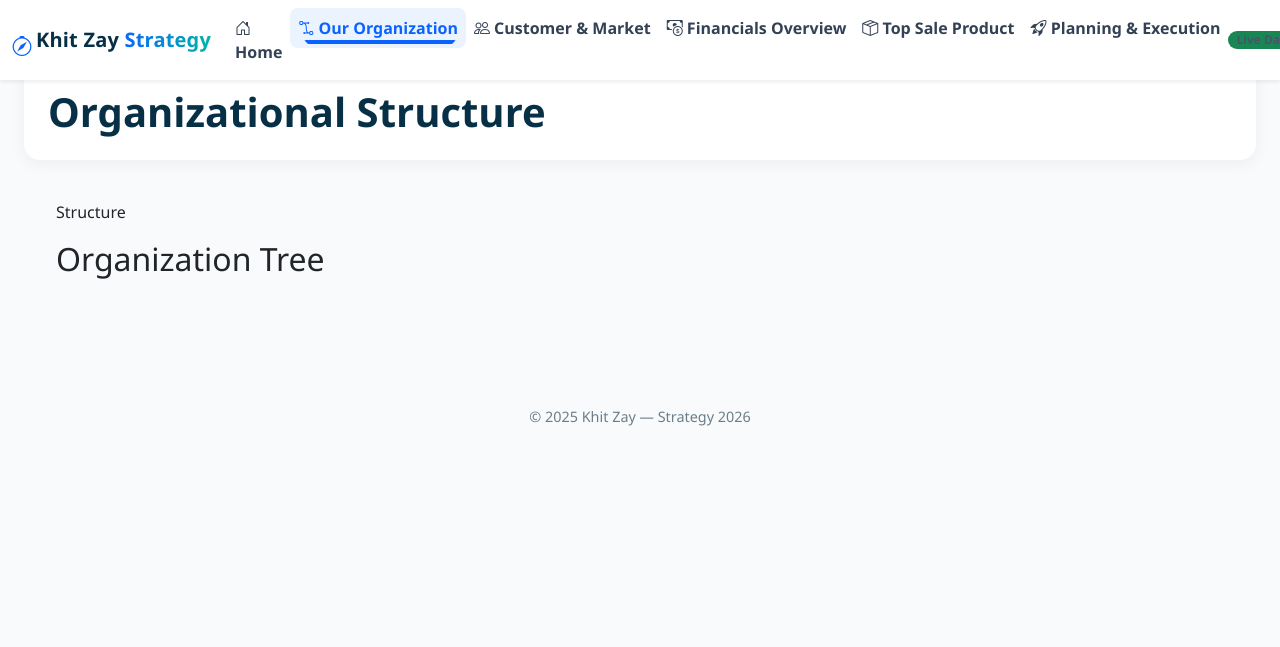
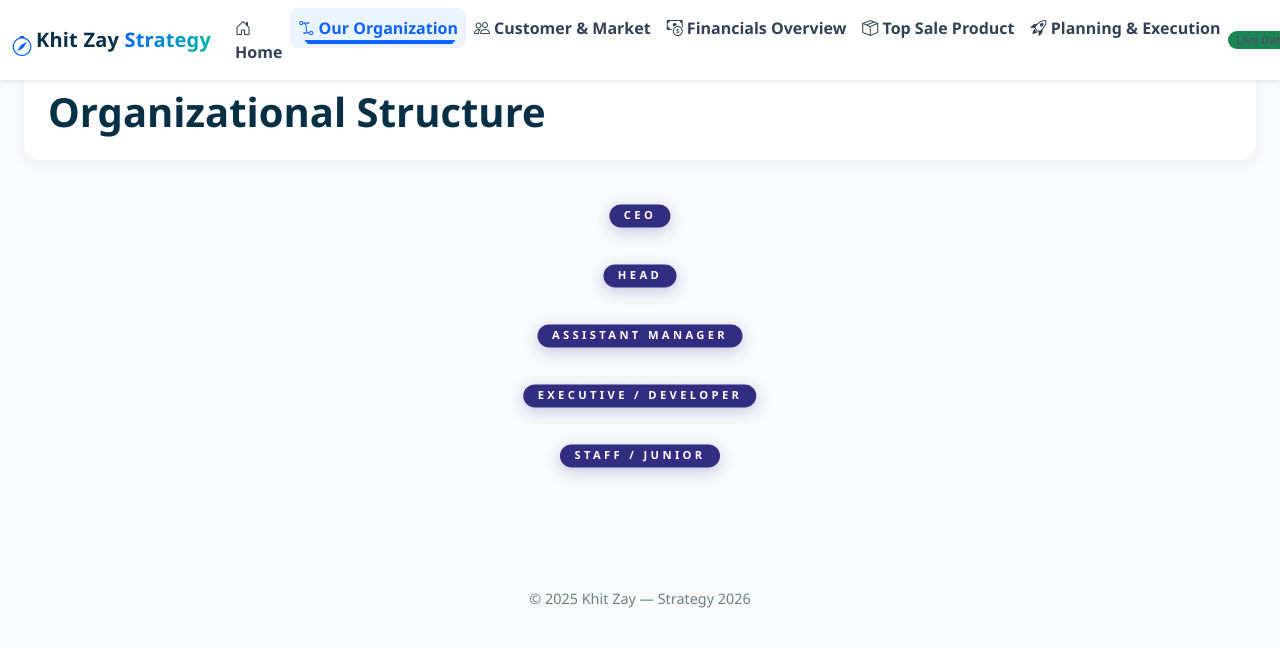
Before and after one commit to tobecontinue-hub/KZ-strategic, a Flask app: page /org_structure in a window 1280 px wide. Shown: the top 647 px of the page. Run offline with Flask 3, Linux system fonts and the light colour scheme; some libraries are stand-ins or nearby versions.

Commit message:
Implement 5-tier org chart with connectors

```diff
--- a/dashboard_app_from_excel/templates/org_structure.html
+++ b/dashboard_app_from_excel/templates/org_structure.html
@@ -1,79 +1,77 @@
 {% extends "base.html" %}
 {% block content %}
 <style>
-  :root {
-    color-scheme: light dark;
+  .org-canvas {
+    position: relative;
+    padding: 2rem 0;
   }
-  .org-wrapper {
-    max-width: 1200px;
-    margin: 0 auto;
-    padding: 1rem 1rem 3rem;
-  }
-  .lane {
-    position: relative;
-    padding-top: 2.5rem;
-    margin-bottom: 2.5rem;
-  }
-  .lane::before {
-    content: "";
+  .org-lines {
     position: absolute;
     top: 0;
-    left: 50%;
-    width: 2px;
+    left: 0;
+    width: 100%;
     height: 100%;
-    transform: translateX(-50%);
-    background: linear-gradient(180deg,#cbd5f5,#e0e7ff);
+    pointer-events: none;
   }
-  .lane-label {
+  .tier-stack {
+    display: flex;
+    flex-direction: column;
+    gap: 2rem;
+  }
+  .tier {
+    position: relative;
+    padding-top: 1.75rem;
+  }
+  .tier-label {
     position: absolute;
     top: 0;
     left: 50%;
     transform: translate(-50%, -50%);
-    padding: 0.25rem 1rem;
+    padding: 0.2rem 0.9rem;
     border-radius: 999px;
-    font-size: 0.75rem;
-    letter-spacing: 0.2em;
+    font-size: 0.7rem;
+    letter-spacing: 0.3em;
     text-transform: uppercase;
+    background: #312e81;
     color: #fff;
-    background: #312e81;
-    box-shadow: 0 6px 20px rgba(49,46,129,.25);
+    font-weight: 600;
+    box-shadow: 0 4px 16px rgba(49,46,129,.25);
   }
-  .lane-grid {
+  .tier-row {
     display: flex;
     flex-wrap: wrap;
     justify-content: center;
     gap: 1rem;
   }
   .member-card {
-    width: 220px;
-    border-radius: 18px;
-    border: 1px solid rgba(148,163,184,.5);
+    width: 230px;
+    border-radius: 16px;
+    border: 1px solid rgba(148,163,184,.4);
     padding: 1rem;
-    box-shadow: 0 12px 30px rgba(15,23,42,.12);
+    box-shadow: 0 14px 30px rgba(15,23,42,.12);
+    background: #fff;
+    text-align: center;
     position: relative;
-    background: #fff;
   }
   .member-card::before {
     content: "";
     position: absolute;
-    top: -28px;
+    top: -32px;
     left: 50%;
     width: 2px;
-    height: 30px;
+    height: 32px;
     background: linear-gradient(180deg,#cbd5f5,#94a3b8);
     transform: translateX(-50%);
   }
-  .lane:first-of-type .member-card::before {
-    display: none;
-  }
+  .tier:first-of-type .member-card::before { display: none; }
   .photo {
-    width: 58px;
-    height: 58px;
+    width: 60px;
+    height: 60px;
     border-radius: 50%;
+    margin: 0 auto 0.5rem;
     overflow: hidden;
     border: 3px solid rgba(148,163,184,.4);
     background: #e2e8f0;
-    margin-bottom: .4rem;
   }
   .photo img {
     width: 100%;
@@ -81,90 +79,143 @@
     object-fit: cover;
     display: block;
   }
-  .name {
-    font-weight: 700;
-    font-size: 1rem;
-    color: #0f172a;
-  }
-  .role {
-    font-size: .85rem;
-    color: #475569;
-    margin-bottom: .3rem;
-  }
+  .name { font-weight: 700; color: #0f172a; margin-bottom: 0.1rem; }
+  .role { font-size: 0.85rem; color: #475569; margin-bottom: 0.35rem; }
   .meta {
-    display: flex;
-    gap: .4rem;
+    display: inline-flex;
+    gap: 0.3rem;
     flex-wrap: wrap;
-    font-size: .7rem;
+    justify-content: center;
   }
   .badge {
-    padding: .2rem .5rem;
+    padding: 0.2rem 0.45rem;
     border-radius: 999px;
+    font-size: 0.7rem;
     background: #f1f5f9;
     color: #475569;
     font-weight: 600;
   }
-  .status-vacant { background: #fee2e2; color: #b91c1c; }
-  .status-active { background: #dcfce7; color: #15803d; }
-  @media(max-width:768px){
-    .lane::before,.member-card::before{display:none}
-    .lane-label{position:static;transform:none;margin-bottom:.75rem}
+  .badge.status-vacant { background: #fee2e2; color: #b91c1c; }
+  .badge.status-active { background: #dcfce7; color: #15803d; }
+  @media (max-width: 768px) {
+    .member-card::before { display: none; }
+    .tier-label { position: static; transform: none; margin-bottom: 0.5rem; }
   }
 </style>
 
-{% set lanes = [
-  ('CEO', []),
-  ('Head', []),
-  ('Assistant Manager', []),
-  ('Executive / Developer', []),
-  ('Staff / Junior', [])
-] %}
-{% for node in root_nodes %}
-  {% set lower = (node.role or '')|lower %}
-  {% if 'ceo' in lower %}
-    {% set _ = lanes[0][1].append(node) %}
-  {% elif 'head' in lower %}
-    {% set _ = lanes[1][1].append(node) %}
-  {% elif 'asst' in lower or 'assistant' in lower %}
-    {% set _ = lanes[2][1].append(node) %}
-  {% elif 'executive' in lower or 'developer' in lower %}
-    {% set _ = lanes[3][1].append(node) %}
-  {% else %}
-    {% set _ = lanes[4][1].append(node) %}
-  {% endif %}
-{% endfor %}
+<div class="org-canvas" id="orgCanvas">
+  <svg class="org-lines" id="orgLines"></svg>
+  <div class="tier-stack" id="tierStack">
+    {% for label in ["CEO", "Head", "Assistant Manager", "Executive / Developer", "Staff / Junior"] %}
+      <section class="tier" data-tier-index="{{ loop.index0 }}">
+        <div class="tier-label">{{ label }}</div>
+        <div class="tier-row" data-tier-row></div>
+      </section>
+    {% endfor %}
+  </div>
+</div>
 
-<div class="org-wrapper">
-  <p class="subhead">Structure</p>
-  <h2>Organization Tree</h2>
-  {% for label, members in lanes %}
-    {% if members %}
-      <section class="lane">
-        <div class="lane-label">{{ label }}</div>
-        <div class="lane-grid">
-          {% for member in members %}
-            <article class="member-card">
-              <div class="photo">
-                {% if member.photo_url %}
-                  <img src="{{ member.photo_url }}" alt="{{ member.original_name or member.name }}" onerror="this.remove();">
-                {% else %}
-                  <div style="width:100%;height:100%;display:flex;align-items:center;justify-content:center;font-weight:700;color:#475569;">
-                    {{ (member.original_name or member.name)[:1] }}
-                  </div>
-                {% endif %}
-              </div>
-              <div class="name">{{ member.original_name or member.name }}</div>
-              <div class="role">{{ member.role or 'Role TBD' }}</div>
-              <div class="meta">
-                <span class="badge">{{ member.department or 'Department' }}</span>
-                {% set status = member.status or '' %}
-                <span class="badge {{ 'status-vacant' if 'vacant' in status|lower else 'status-active' }}">{{ status or 'Status' }}</span>
-              </div>
-            </article>
-          {% endfor %}
-        </div>
-      </section>
-    {% endif %}
-  {% endfor %}
-</div>
+<script>
+  const treeData = {{ root_nodes | tojson | safe }};
+
+  const tiers = [
+    { label: 'CEO', match: [/ceo/] },
+    { label: 'Head', match: [/head/] },
+    { label: 'Assistant Manager', match: [/assistant/, /asst/] },
+    { label: 'Executive / Developer', match: [/executive/, /developer/] },
+    { label: 'Staff / Junior', match: [/staff/, /junior/] }
+  ];
+
+  const tierRows = document.querySelectorAll('[data-tier-row]');
+  const svg = document.getElementById('orgLines');
+  const canvas = document.getElementById('orgCanvas');
+  const nodeMap = new Map();
+
+  const flatten = (nodes, parentId = null, acc = [], prefix = 'n') => {
+    nodes.forEach((node, idx) => {
+      const name = node.original_name || node.name || 'node';
+      const safeId = `${prefix}-${idx}-${name.replace(/[^a-z0-9]+/gi,'-').toLowerCase()}`;
+      const entry = {
+        id: safeId,
+        name,
+        role: node.role || '',
+        department: node.department || '',
+        status: node.status || '',
+        photo: node.photo_url || '',
+        parentId,
+        children: node.children || []
+      };
+      acc.push(entry);
+      if (node.children && node.children.length) {
+        flatten(node.children, safeId, acc, safeId);
+      }
+    });
+    return acc;
+  };
+
+  const getTierIndex = role => {
+    const lower = (role || '').toLowerCase();
+    for (let i = 0; i < tiers.length; i++) {
+      if (tiers[i].match.some(regex => regex.test(lower))) {
+        return i;
+      }
+    }
+    return tiers.length - 1;
+  };
+
+  const nodes = flatten(treeData);
+
+  nodes.forEach(node => {
+    const tierIndex = getTierIndex(node.role);
+    const row = tierRows[tierIndex];
+    if (!row) return;
+    const card = document.createElement('article');
+    card.className = 'member-card';
+    card.dataset.nodeId = node.id;
+    card.dataset.parentId = node.parentId || '';
+    card.innerHTML = `
+      <div class="photo">
+        ${node.photo ? `<img src="${node.photo}" alt="${node.name}" onerror="this.remove();">` : `<div style="width:100%;height:100%;display:flex;align-items:center;justify-content:center;font-weight:bold;color:#475569;">${node.name.charAt(0)}</div>`}
+      </div>
+      <div class="name">${node.name}</div>
+      <div class="role">${node.role || 'Role TBD'}</div>
+      <div class="meta">
+        <span class="badge">${node.department || 'Department'}</span>
+        <span class="badge ${node.status.toLowerCase().includes('vacant') ? 'status-vacant' : 'status-active'}">${node.status || 'Status'}</span>
+      </div>
+    `;
+    row.appendChild(card);
+    nodeMap.set(node.id, card);
+  });
+
+  const drawLines = () => {
+    const rect = canvas.getBoundingClientRect();
+    svg.setAttribute('width', rect.width);
+    svg.setAttribute('height', rect.height);
+    svg.innerHTML = '';
+
+    nodes.forEach(node => {
+      if (!node.parentId) return;
+      const childEl = nodeMap.get(node.id);
+      const parentEl = nodeMap.get(node.parentId);
+      if (!childEl || !parentEl) return;
+      const childRect = childEl.getBoundingClientRect();
+      const parentRect = parentEl.getBoundingClientRect();
+      const x1 = parentRect.left + parentRect.width / 2 - rect.left;
+      const y1 = parentRect.bottom - rect.top;
+      const x2 = childRect.left + childRect.width / 2 - rect.left;
+      const y2 = childRect.top - rect.top;
+      const midY = (y1 + y2) / 2;
+      const path = document.createElementNS('http://www.w3.org/2000/svg', 'path');
+      path.setAttribute('d', `M${x1} ${y1} C ${x1} ${midY}, ${x2} ${midY}, ${x2} ${y2}`);
+      path.setAttribute('stroke', '#cbd5f5');
+      path.setAttribute('fill', 'none');
+      path.setAttribute('stroke-width', '2');
+      svg.appendChild(path);
+    });
+  };
+
+  window.addEventListener('resize', () => requestAnimationFrame(drawLines));
+  drawLines();
+</script>
 {% endblock %}
```
